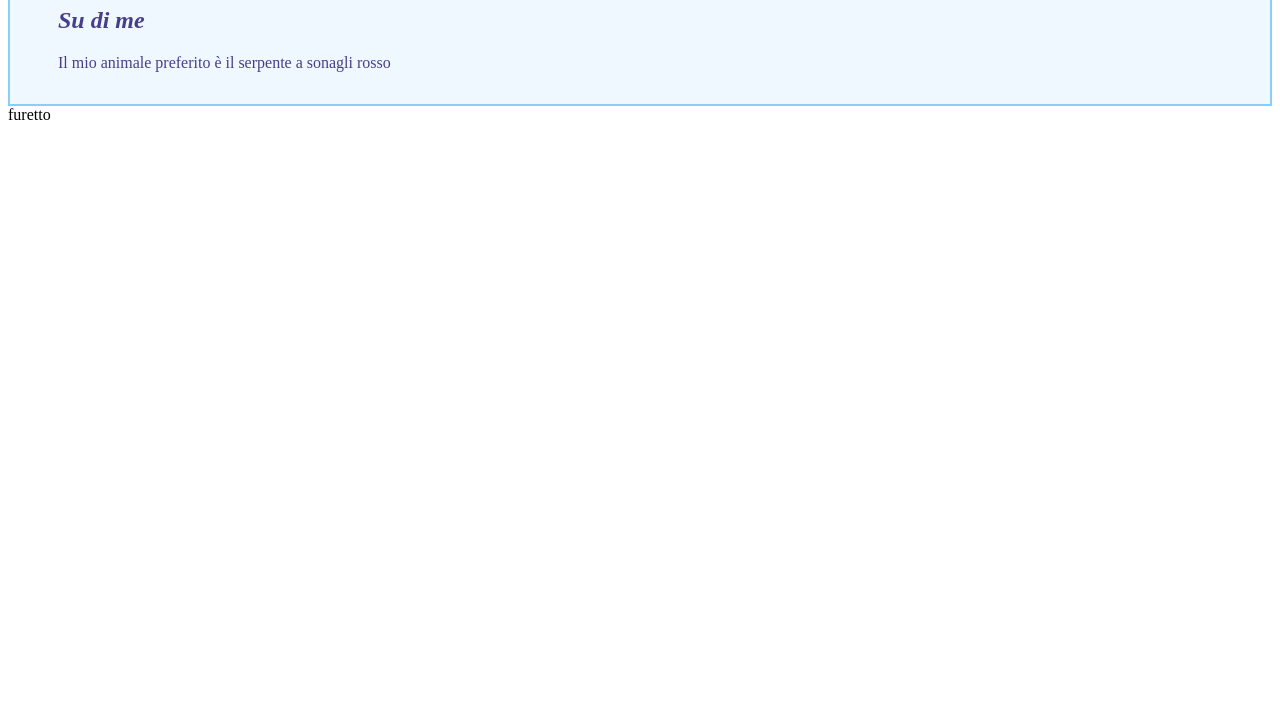
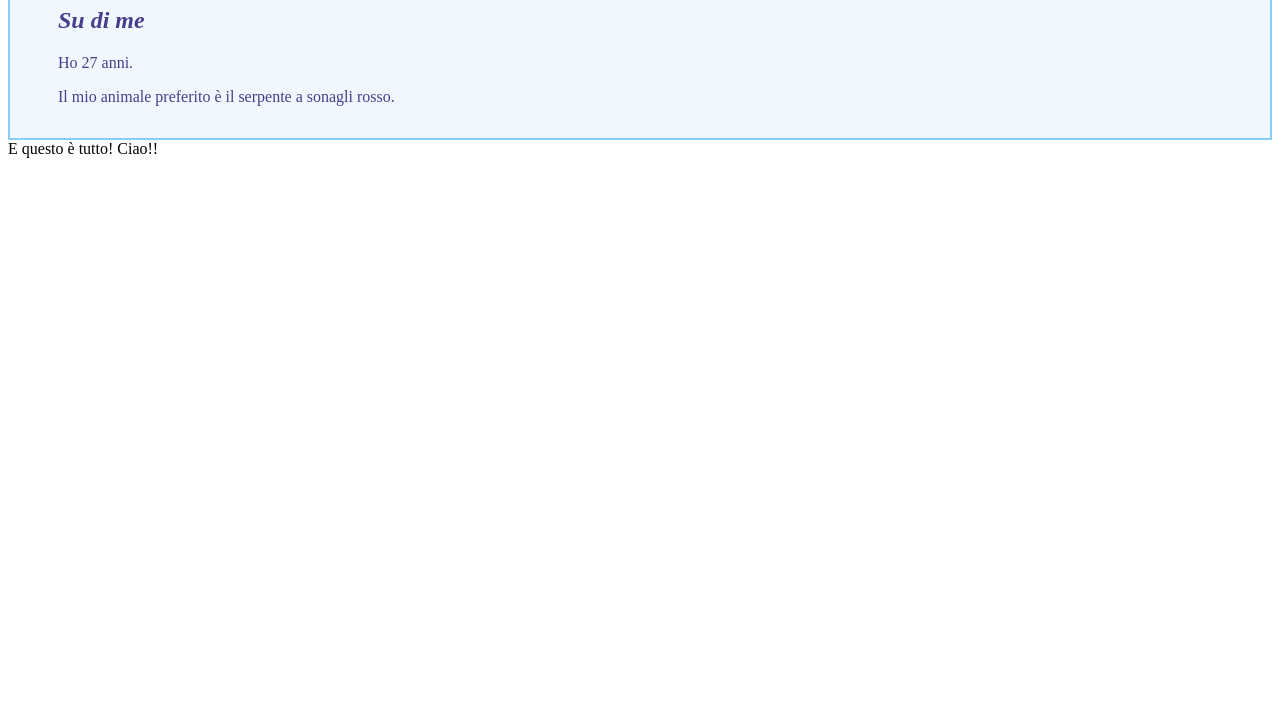
Before and after one commit to SerenaMK/ESERCIZIO9, a plain HTML site: page index.html in a window 1280 px wide. Shown: the part 99-800 px from the top of the page. Drawn offline with Linux system fonts and the light colour scheme.

Commit message:
Esercizio completato.

```diff
--- a/assets/js/naming.js
+++ b/assets/js/naming.js
@@ -10,10 +10,14 @@ var $pet = 'cane';
 console.log($pet);
 var _pet = 'gatto';
 console.log(_pet);
-var _pet2 = 'furetto';
-console.log(_pet2);
-document.write(_pet2);
+
+
 
 document.getElementById('animalePreferito').innerHTML = petPreferito + ' a sonagli' + ' rosso';
 
+document.getElementById('myAge').innerHTML = 10 + 10 + 8 - 1;
+
+var scrittaFinale = 'E questo è tutto! Ciao!!';
+document.write(scrittaFinale);
+
 //var 12 = 'numero';
--- a/index.html
+++ b/index.html
@@ -13,7 +13,8 @@
     <main>
         <h1>Serena Mude-Koko</h1>
         <h2><i>Su di me</i></h2>
-        <p>Il mio animale preferito è il <span id="animalePreferito"></span></p>
+        <p>Ho <span id="myAge"></span> anni.</p>
+        <p>Il mio animale preferito è il <span id="animalePreferito"></span>.</p>
     </main>
 
     <!-- SCRIPTS -->
```
